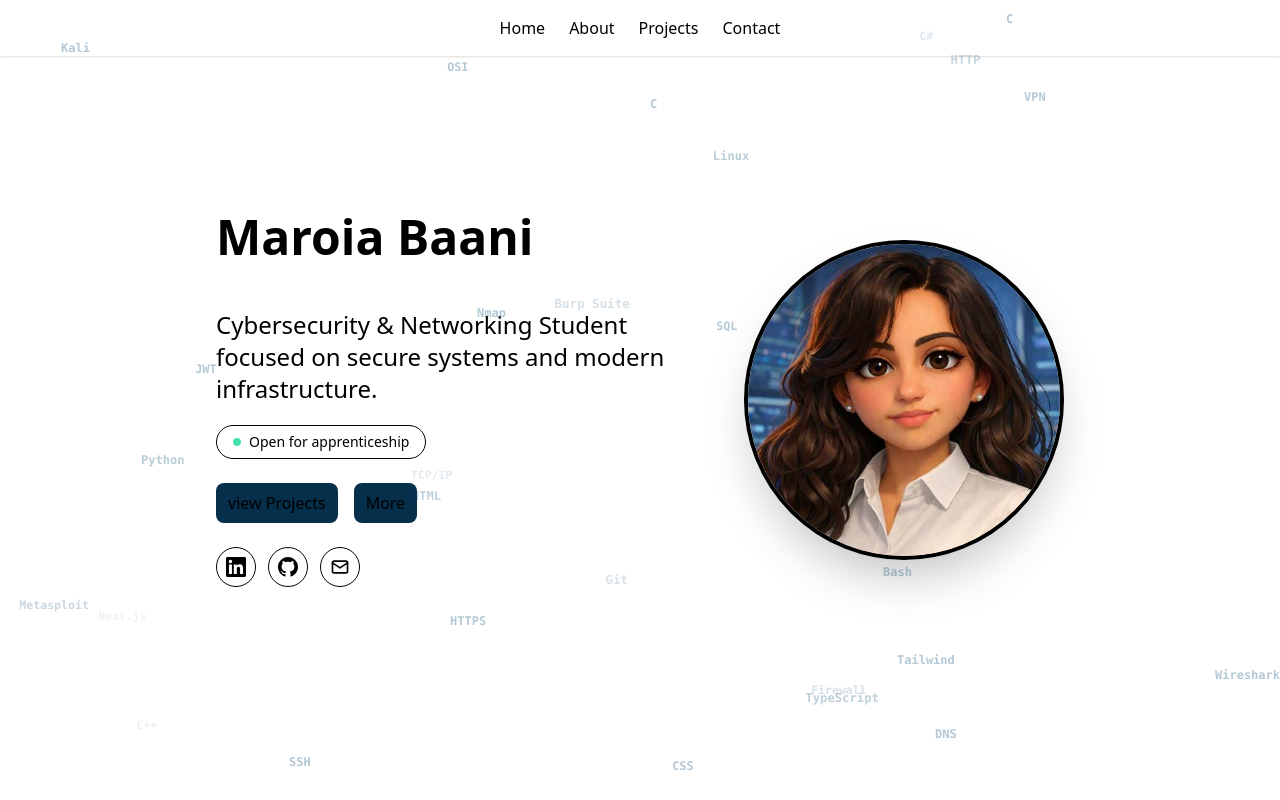
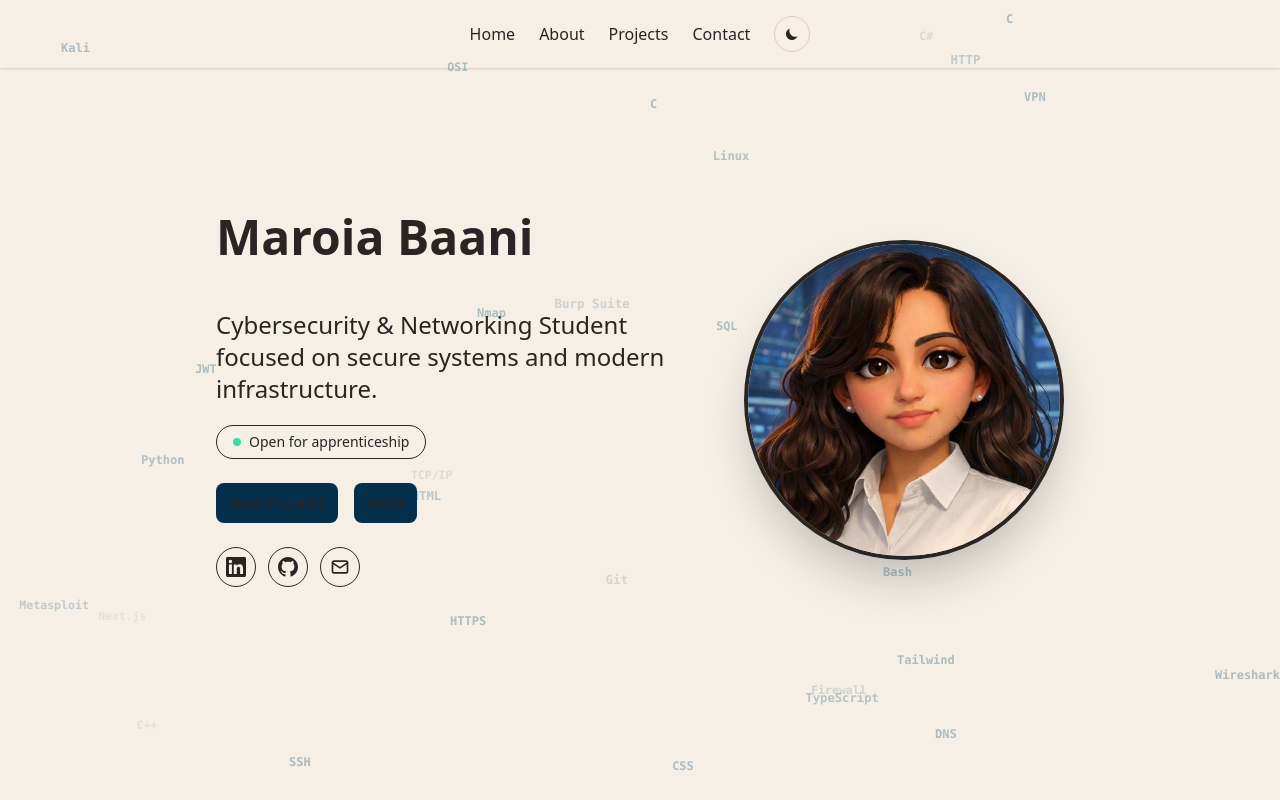
Before and after one commit to briw4/portfolio, a Next.js app: page / in a window 1280 px wide. Built offline with nearby package versions, Linux system fonts and the light colour scheme.

Commit message:
feat(theme): add light/dark mode toggle

```diff
--- a/app/globals.css
+++ b/app/globals.css
@@ -1,4 +1,30 @@
 @import "tailwindcss";
+
+@custom-variant dark (&:where(.dark, .dark *));
+
+:root {
+  --bg: #f5efe6;
+  --fg: #292524;
+  --heading: #1c1917;
+  --nav-bg: #f5efe6;
+  --card-border: #d8cebd;
+  --btn-bg: #fce7f3;
+  --btn-text: #9d174d;
+  --accent: 236 72 153;
+  --accent-text: #be185d;
+}
+
+.dark {
+  --bg: #0a0a0a;
+  --fg: #94a3b8;
+  --heading: #ffffff;
+  --nav-bg: #09090b;
+  --card-border: #082f49;
+  --btn-bg: #082f49;
+  --btn-text: #a5f3fc;
+  --accent: 34 211 238;
+  --accent-text: #a5f3fc;
+}
 
 html {
   scroll-behavior: smooth;
--- a/app/layout.tsx
+++ b/app/layout.tsx
@@ -1,9 +1,18 @@
 import "./globals.css";
+import ThemeToggle from "@/components/ui/ThemeToggle";
 
 export const metadata = {
   title: 'Portfolio',
   description: 'Welcome to my portfolio website!',
 };
+
+const themeInitScript = `
+  try {
+    const stored = localStorage.getItem('theme');
+    const dark = stored ? stored === 'dark' : window.matchMedia('(prefers-color-scheme: dark)').matches;
+    document.documentElement.classList.toggle('dark', dark);
+  } catch (e) {}
+`;
 
 export default function RootLayout({
   children,
@@ -12,13 +21,17 @@ export default function RootLayout({
 }) {
   return (
     <html lang="en">
-      <body className="text-black dark:bg-neutral-950 dark:text-slate-400 overflow-y-scroll [scrollbar-width:none] [&::-webkit-scrollbar]:hidden">
-          <nav className="fixed top-0 left-0 w-full dark:bg-zinc-950 shadow-sm">
-          <div className="max-w-4xl mx-auto px-6 py-4 flex justify-center gap-6">
-            <a href="#home" className="transition-shadow duration-300 hover:[text-shadow:0_0_10px_rgba(34,211,238,0.8)] hover:text-cyan-300">Home</a>
-            <a href="#about" className="transition-shadow duration-300 hover:[text-shadow:0_0_10px_rgba(34,211,238,0.8)] hover:text-cyan-300">About</a>
-            <a href="#projects" className="transition-shadow duration-300 hover:[text-shadow:0_0_10px_rgba(34,211,238,0.8)] hover:text-cyan-300">Projects</a>
-            <a href="#contact" className="transition-shadow duration-300 hover:[text-shadow:0_0_10px_rgba(34,211,238,0.8)] hover:text-cyan-300">Contact</a>
+      <head>
+        <script dangerouslySetInnerHTML={{ __html: themeInitScript }} />
+      </head>
+      <body className="bg-[var(--bg)] text-[var(--fg)] overflow-y-scroll [scrollbar-width:none] [&::-webkit-scrollbar]:hidden">
+          <nav className="fixed top-0 left-0 w-full bg-[var(--nav-bg)] shadow-sm">
+          <div className="max-w-4xl mx-auto px-6 py-4 flex items-center justify-center gap-6">
+            <a href="#home" className="transition-shadow duration-300 hover:[text-shadow:0_0_10px_rgb(var(--accent)/0.8)] hover:text-[var(--accent-text)]">Home</a>
+            <a href="#about" className="transition-shadow duration-300 hover:[text-shadow:0_0_10px_rgb(var(--accent)/0.8)] hover:text-[var(--accent-text)]">About</a>
+            <a href="#projects" className="transition-shadow duration-300 hover:[text-shadow:0_0_10px_rgb(var(--accent)/0.8)] hover:text-[var(--accent-text)]">Projects</a>
+            <a href="#contact" className="transition-shadow duration-300 hover:[text-shadow:0_0_10px_rgb(var(--accent)/0.8)] hover:text-[var(--accent-text)]">Contact</a>
+            <ThemeToggle />
           </div>
         </nav>
         <main className="pt-16">
--- /dev/null
+++ b/components/ui/ThemeToggle.tsx
@@ -0,0 +1,43 @@
+"use client";
+
+import { useEffect, useState } from "react";
+
+export default function ThemeToggle() {
+  const [isDark, setIsDark] = useState(false);
+
+  useEffect(() => {
+    // Reads the class the inline theme script already applied pre-hydration;
+    // the server can't know this, so syncing here (not deriving it) is required.
+    // eslint-disable-next-line react-hooks/set-state-in-effect
+    setIsDark(document.documentElement.classList.contains("dark"));
+  }, []);
+
+  function toggle() {
+    const next = !isDark;
+    setIsDark(next);
+    document.documentElement.classList.toggle("dark", next);
+    localStorage.setItem("theme", next ? "dark" : "light");
+  }
+
+  return (
+    <button
+      onClick={toggle}
+      aria-label="Toggle theme"
+      className="flex items-center justify-center w-9 h-9 border border-[var(--card-border)] rounded-full transition-shadow duration-300 hover:shadow-[0_0_14px_3px_rgb(var(--accent)/0.5)]"
+    >
+      {isDark ? (
+        <svg viewBox="0 0 24 24" className="w-4 h-4" fill="none" stroke="currentColor" strokeWidth="2">
+          <circle cx="12" cy="12" r="4" />
+          <path
+            strokeLinecap="round"
+            d="M12 2v2M12 20v2M4 12H2M22 12h-2M5.6 5.6 4.2 4.2M19.8 19.8l-1.4-1.4M5.6 18.4 4.2 19.8M19.8 4.2l-1.4 1.4"
+          />
+        </svg>
+      ) : (
+        <svg viewBox="0 0 24 24" className="w-4 h-4" fill="currentColor">
+          <path d="M20.354 15.354A9 9 0 0 1 8.646 3.646 9.003 9.003 0 1 0 20.354 15.354z" />
+        </svg>
+      )}
+    </button>
+  );
+}
```
